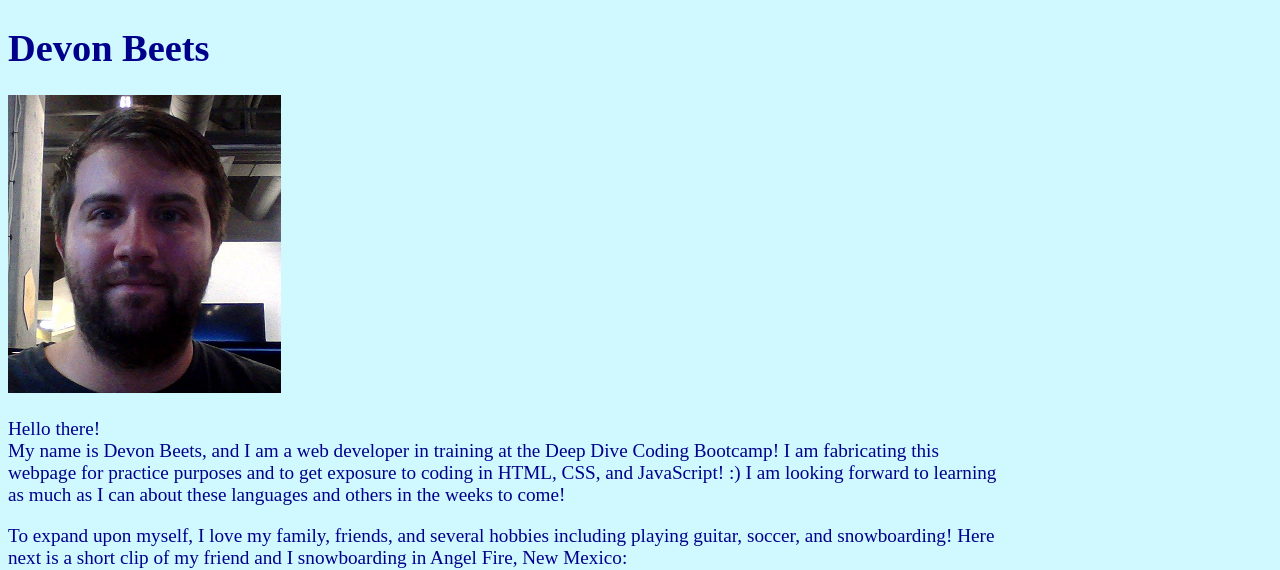
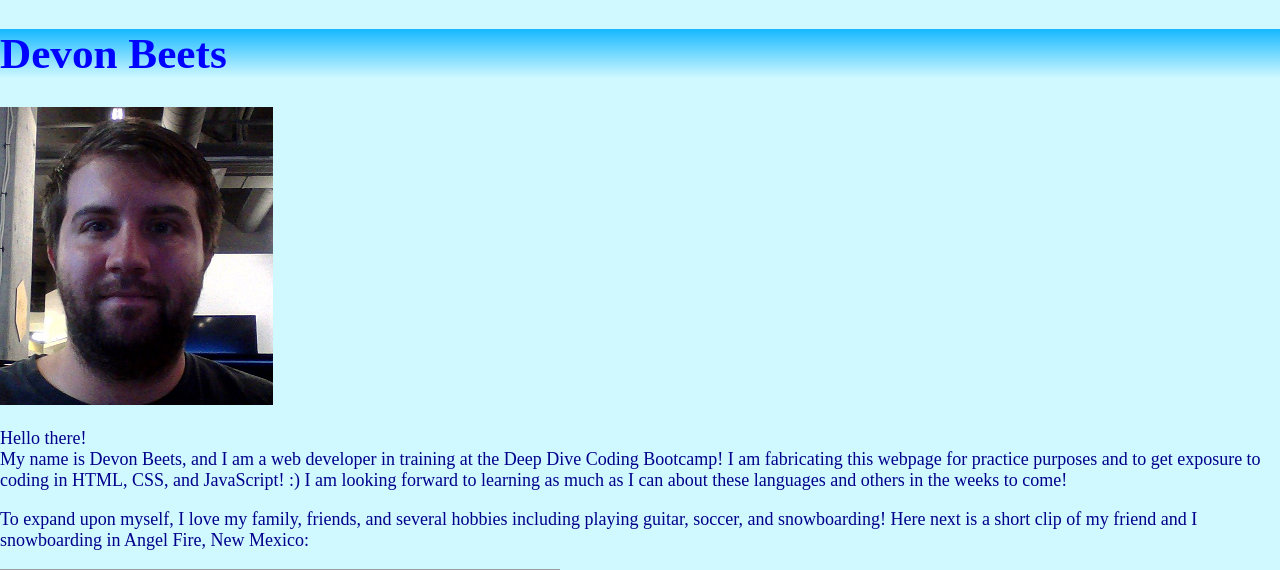
Before and after one commit to dbeetz/about-me, a PHP site: page / in a window 1280 px wide. Shown: the top 570 px of the page. Run offline with PHP 8.4, Linux system fonts and the light colour scheme; grey boxes are pictures that could not be loaded.

Commit message:
Added css for header and edited for body

```diff
--- a/css/style.css
+++ b/css/style.css
@@ -1,10 +1,19 @@
+header {
+	background: linear-gradient(#16b8ff, #cff8ff);
+	color: #0004ff;
+	font-size: larger;
+}
+
 body {
 	background: #cff8ff;
 	color: darkblue;
-	font-size: larger;
+	font-size: large;
 	border: #77ddff;
-	width: 1000px;
+	border: 10px;
+	margin: 0;
+	width: 100%;
 }
+
 footer {
 	background: #bcecff;
 	color: #3645ff;
```
